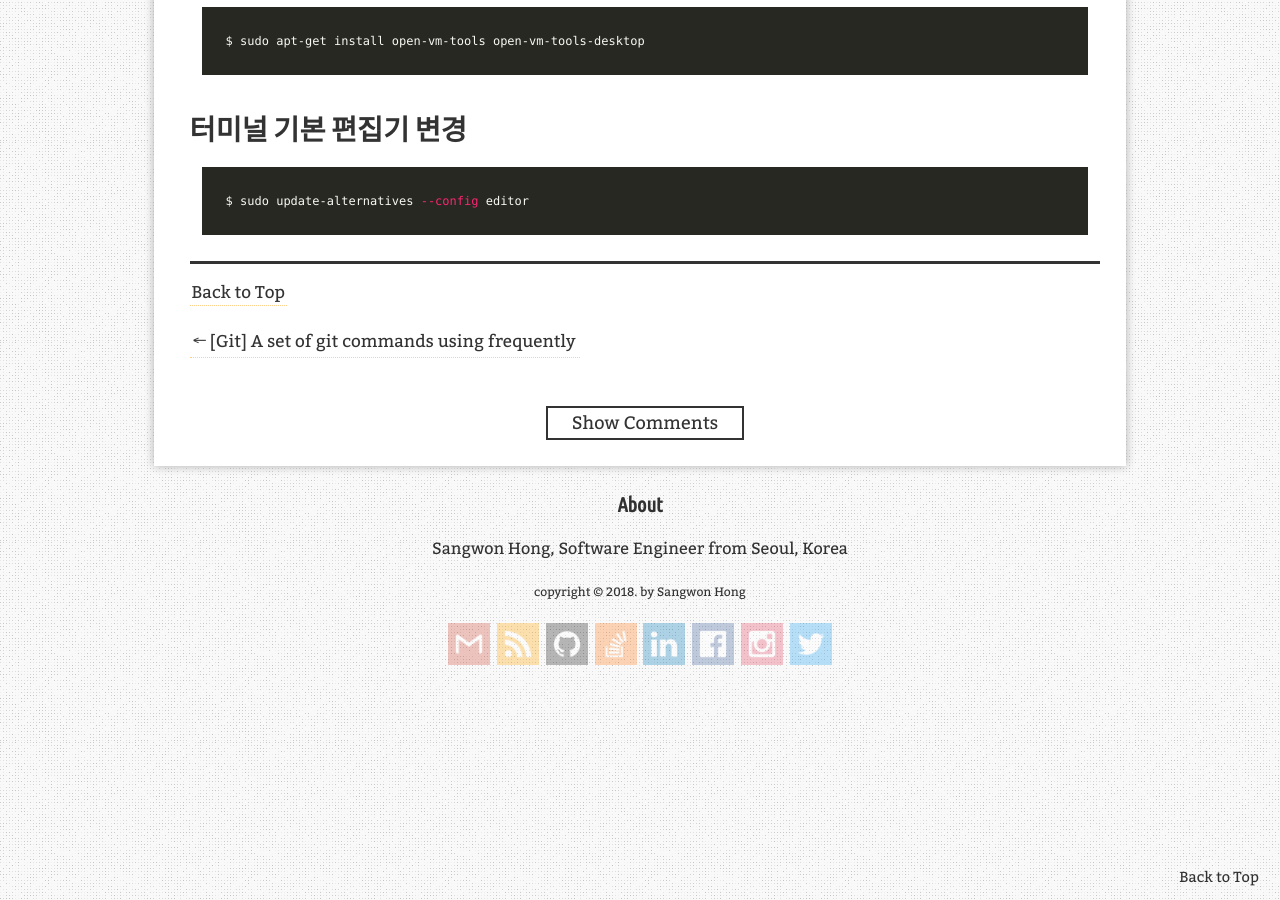
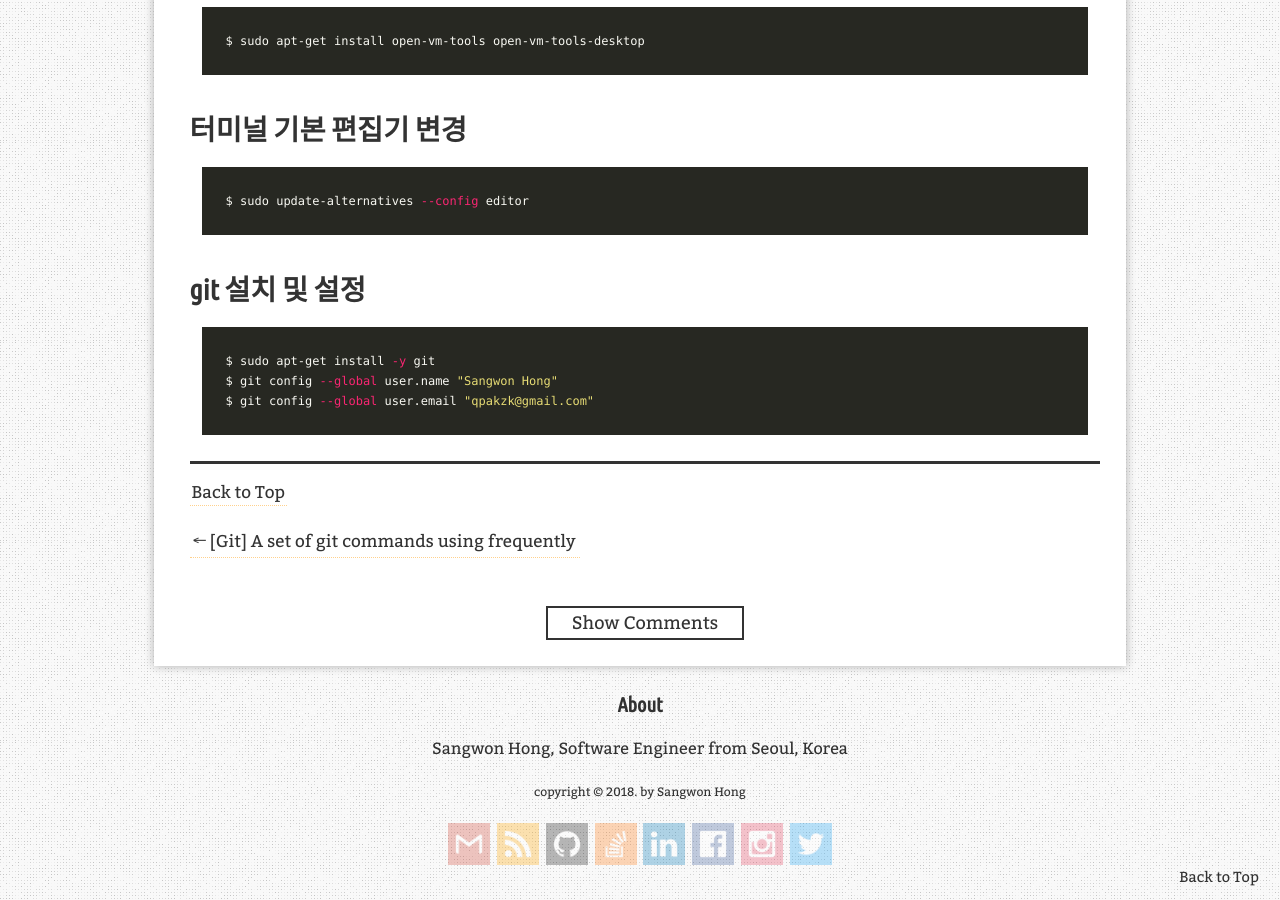
Before and after one commit to qpakzk/qpakzk.github.io, a Jekyll site: the page built from _posts/2018-08-28-[Ubuntu] A set of commands when setting Ubuntu.md, in a window 1280 px wide and 900 px high, scrolled down 658 px. Built offline with Jekyll 4.4.1, drawn with Linux system fonts in a browser that asks for light colours; nearby versions of some CDN libraries; comment, search, counter and statistics services are not loaded.

Commit message:
posts: add how to install git in Ubuntu

````diff
--- a/_posts/2018-08-28-[Ubuntu] A set of commands when setting Ubuntu.md
+++ b/_posts/2018-08-28-[Ubuntu] A set of commands when setting Ubuntu.md
@@ -28,3 +28,11 @@ $ sudo apt-get install open-vm-tools open-vm-tools-desktop
 ```sh
 $ sudo update-alternatives --config editor
 ```
+
+## git 설치 및 설정
+
+```sh
+$ sudo apt-get install -y git
+$ git config --global user.name "Sangwon Hong"
+$ git config --global user.email "qpakzk@gmail.com"
+```
````
